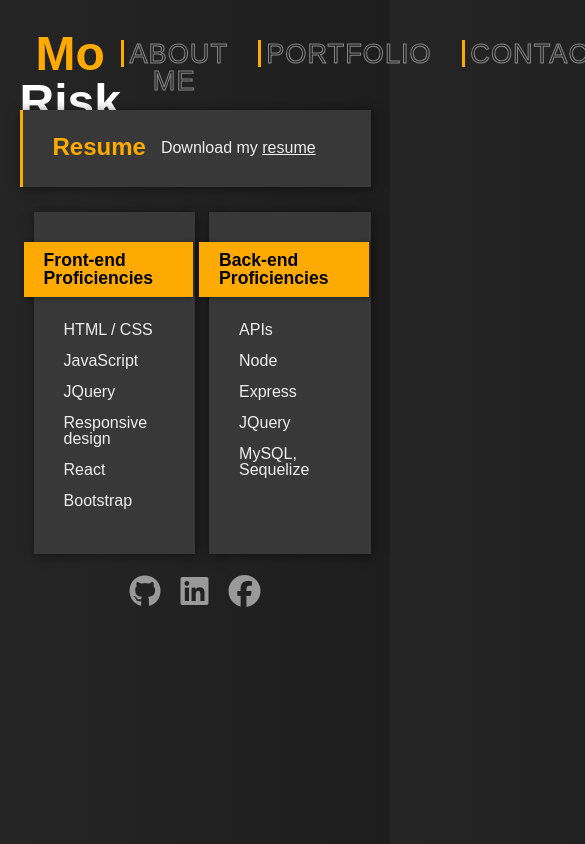
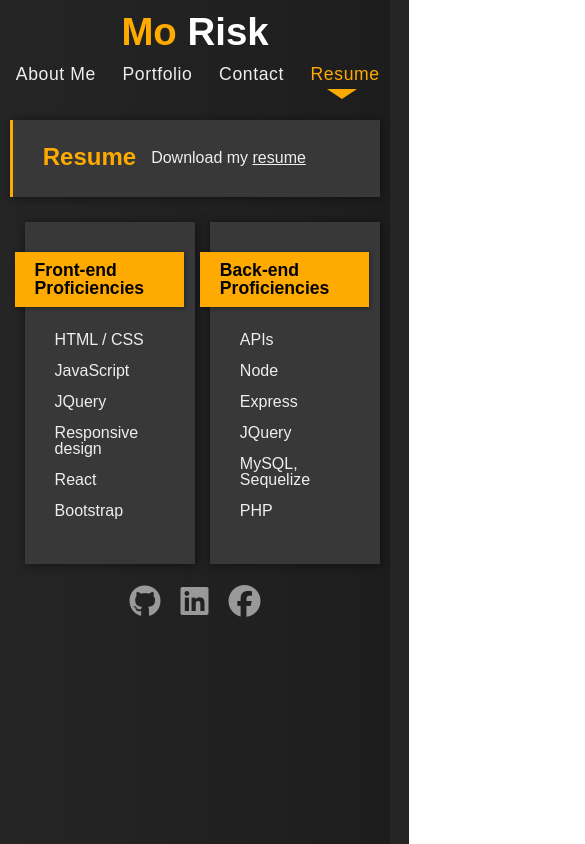
Before and after one commit to morisky78/mo-react-profile, a React (Create React App) app: page /resume in a window 390 px wide. Shown: the top 844 px of the page, 585 px wide, since content can reach past the window. Built offline with nearby package versions, Linux system fonts and the light colour scheme; a web font is replaced by a local one.

Commit message:
Top header - navigation responsive css updates

```diff
--- a/src/components/Header/style.css
+++ b/src/components/Header/style.css
@@ -1,25 +1,12 @@
 .header{display:flex;height:110px;justify-content:space-between;}
-.header h1{color:var(--clr);font-size:3rem;font-weight:bold;padding:30px 0 0 0;}
+.header h1{color:var(--clr);font-size:3rem;font-weight:bold;padding-top:25px;}
 .header h1 span{color:#fff;}
 
-.navigation{display:flex;padding-top:40px;}
-.navigation ul{display:flex;gap:30px;}
+.navigation{display:flex;padding-top:14px;}
+.navigation ul{display:flex;gap:30px;padding-top:25px;}
 .navigation li{display:flex;flex-direction:column;align-items: center;}
 .navigation li a{position:relative;font-size:1.7em;text-decoration:none;line-height:1em;letter-spacing:1px;text-transform: uppercase;color:transparent;-webkit-text-stroke:1px #888;}
-.navigation li a::before{
-    content: attr(data-text);
-    position:absolute;
-    color:var(--clr);
-    width:0%;
-    overflow: hidden;
-    transition:0.6s;
-    white-space: nowrap;
-    border-right:3px solid var(--clr);
-    -webkit-text-stroke:1px var(--clr);
-}
-ul li a:hover::before{
-    width:100%;
-}
+
 .navigation li.on a{
     color:#fff; -webkit-text-stroke: 1px var(--clr);
 }
@@ -36,3 +23,48 @@ ul li a:hover::before{
     display:block;
     transition: all 400ms ease;
 }
+
+@media(hover){
+    .navigation li a::before{
+        content: attr(data-text);
+        position:absolute;
+        color:var(--clr);
+        width:0%;
+        overflow: hidden;
+        transition:0.6s;
+        white-space: nowrap;
+        border-right:3px solid var(--clr);
+        -webkit-text-stroke:1px var(--clr);
+    }
+    ul li a:hover::before{
+        width:100%;
+    }
+}
+
+/* Tablets - header changes color */
+@media screen and (max-width: 992px) {
+    .navigation ul{gap:20px;}
+    .header h1{font-size:2.4rem;padding-top:30px;}
+    .navigation li a{font-size:1.4em;letter-spacing:0.7px;}
+
+}
+
+/* Large smartphones */
+@media screen and (max-width: 768px) {
+    .header{height:120px;flex-direction: column;justify-content: flex-start;}
+    .header h1{font-size:2.4rem;padding:13px 0 15px 0;}
+    .navigation{display:block;padding-top:0px}
+    .navigation ul{gap:auto;padding-top:0;justify-content: space-around;}
+    .navigation li a{font-size:1.4em;}
+
+}
+
+/* Small smartphones  */
+@media screen and (max-width: 576px) {
+    .navigation li a{font-size:1.2em;letter-spacing:0.7px;}
+
+    .navigation li a{font-size:1.1em;letter-spacing:0.6px;text-transform: none;-webkit-text-stroke:unset;color:var(--clr-font);}
+    .navigation li.on a{
+        -webkit-text-stroke:unset;color:var(--clr)
+    }
+}
--- a/src/index.css
+++ b/src/index.css
@@ -57,3 +57,18 @@ body{background: linear-gradient(0.25turn, #252525, #1d1d1d);font-family: 'Poppi
 .contentbox{background-color:var(--clr-gray);padding:30px;box-shadow: 1px 1px 10px rgba(0, 0, 0, 0.5);text-align: left;border-left:3px solid var(--clr)}
 .contentbox h2{color:var(--clr);font-size:1.5em;font-weight:bold;margin-bottom:10px;}
 .contentbox p{color:var(--clr-font);line-height: 160%;}
+
+/* Tablets - header changes color */
+@media screen and (max-width: 992px) {
+  .maincontainer{width:95%;}
+}
+
+/* Large smartphones */
+@media screen and (max-width: 768px) {
+
+}
+
+/* Small smartphones  */
+@media screen and (max-width: 576px) {
+
+}
--- a/src/pages/Resume/index.js
+++ b/src/pages/Resume/index.js
@@ -15,7 +15,7 @@ export default function Resume({currentPage, setCurrentPage}) {
 
       <div className='contentbox hd'>
         <h2>Resume</h2>
-        <p>Download my <a href="##">resume</a></p>
+        <p>Download my <a href="resume_MoRisk.pdf" download>resume</a></p>
       </div>
 
 
@@ -39,6 +39,7 @@ export default function Resume({currentPage, setCurrentPage}) {
           <li>Express</li>
           <li>JQuery</li>
           <li>MySQL, Sequelize</li>
+          <li>PHP</li>
         </ul>
       </div>
 
```
Also changed, not shown: 1 other file (tests, documents, lock files or other folders).
